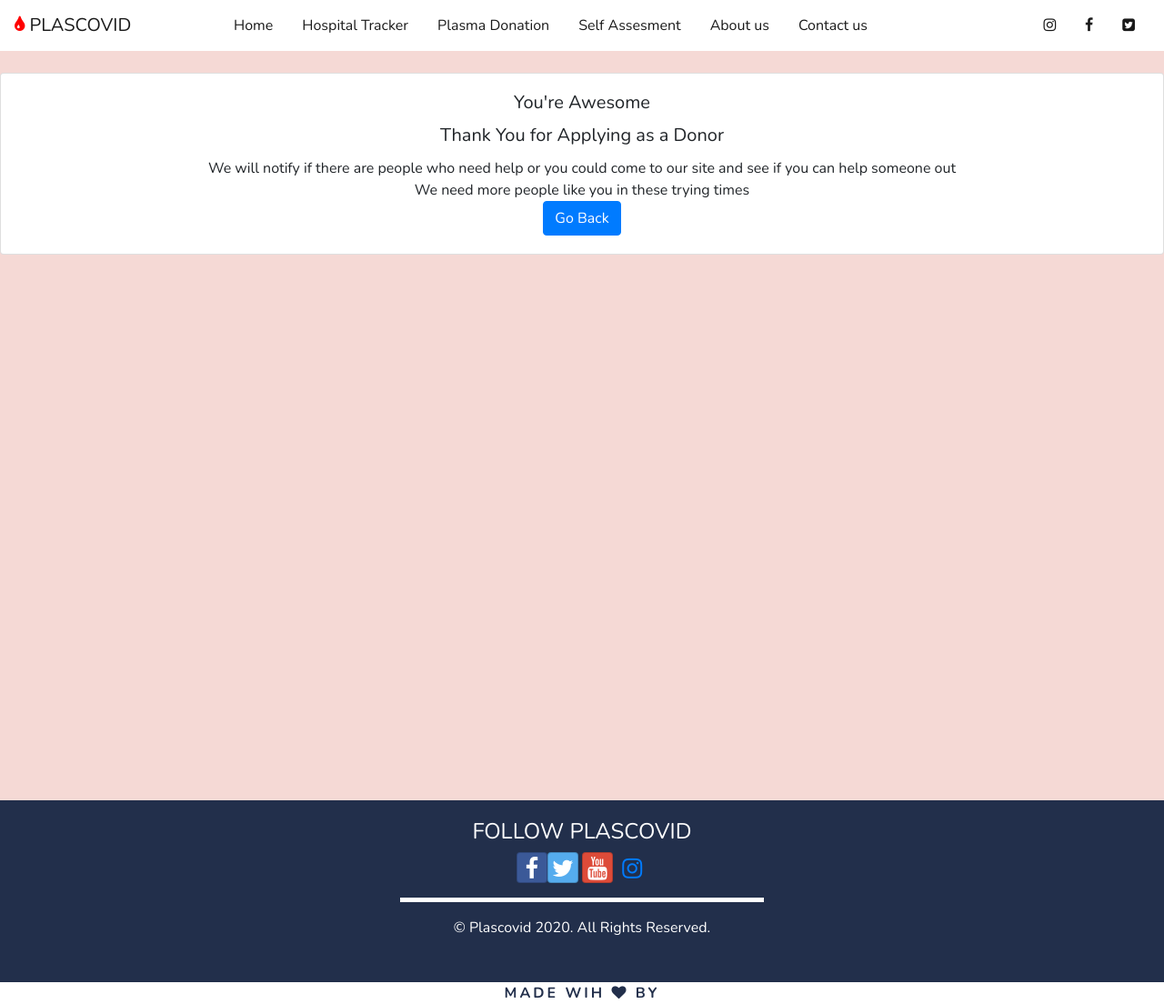
After one commit to NasarTarique/Plascovid, a Django app: template home/templates/home/donors.html in a window 1280 px wide. The commit adds this page. Shown: the whole page at 91% size. Run offline with Django 3.2, Linux system fonts and the light colour scheme; the template is opened without the code that fills it, so the values that code supplies are empty; some libraries are stand-ins or nearby versions.

Commit message:
files added

```diff
--- a/home/admin.py
+++ b/home/admin.py
@@ -1,6 +1,7 @@
 from django.contrib import admin
-from .models import Hospitals
+from .models import Hospitals,  Donors
 
 # Register your models here.
 
 admin.site.register(Hospitals)
+admin.site.register(Donors)
--- /dev/null
+++ b/home/templates/home/donors.html
@@ -0,0 +1,21 @@
+{% extends 'home/layout.html' %}
+{% load static %}
+  {% block css %}
+    <!-- Custom CSS -->
+	<link rel="stylesheet" href="{% static 'home/app.css' %}">
+<title>Donor Form</title>
+
+  {% endblock %}
+
+{%  block body  %}
+<div class="message" style="height:100vh;">
+<div class="card text-center">
+  <div class="card-body">
+<h5 class="card-title">You're Awesome</h5>
+    <h5 class="card-title">Thank You for Applying as a Donor </h5>
+	<p class="card-text">We will notify if there are people who need help or you could come to our site and see if you can help someone out </p>
+	<p class="card-text">We need more people like you in these trying times</p>
+    <a href="#" class="btn btn-primary">Go Back</a>
+  </div>
+</div></div>
+{% endblock %}
--- a/home/templates/home/layout.html
+++ b/home/templates/home/layout.html
@@ -27,22 +27,22 @@
       <div class="collapse navbar-collapse" id="navbarSupportedContent">
         <ul class="navbar-nav mr-auto ml-auto">
           <li class = "nav-item active mx-3 mx-xl-2">
-            <a class="nav-link" href="file:///D:/Udemy/Plascovid/Starter/index.html">Home</a>
+				  <a class="nav-link" href="{% url 'index' %}">Home</a>
           </li>
           <li class = "nav-item active mx-3 mx-xl-2">
-            <a href="#htracker" class="nav-link">Hospital Tracker</a>
+				  <a href="{% url 'index' %}" class="nav-link">Hospital Tracker</a>
           </li>
           <li class = "nav-item active mx-3 mx-xl-2">
-            <a class="nav-link" href="">Plasma Donation</a>
+				  <a class="nav-link" href="{% url 'register' %}">Plasma Donation</a>
           </li>
           <li class = "nav-item active mx-3 mx-xl-2">
-            <a class="nav-link" href="file:///D:/Udemy/Plascovid/Starter/self-assesment1.html">Self Assesment</a>
+				  <a class="nav-link" href="{% url 'selfassesment' %}">Self Assesment</a>
           </li>
            <li class = "nav-item active mx-3 mx-xl-2">
             <a class="nav-link" href="">About us</a>
           </li>
            <li class = "nav-item active mx-3 mx-xl-2">
-            <a class="nav-link" href="file:///D:/Udemy/Plascovid/Starter/contact-us.html">Contact us</a>
+				   <a class="nav-link" href="{% url 'contact'%}">Contact us</a>
           </li>
         </ul>
         <ul class="navbar-nav ml-auto">
--- a/home/templates/home/register.html
+++ b/home/templates/home/register.html
@@ -25,7 +25,7 @@
                     <li>Your personal details will be shared with others.</li>
                     <li>Your phone number will be avaiable on our website so that people can contact you</li>
                   </ul>
-                  <input class="btn servic" type="submit" value="Register as Donor">
+				  <a href="{% url 'donorform' %}" class="btn servic"> Register </a>
             </div>
         </div>
     </div>
--- a/home/urls.py
+++ b/home/urls.py
@@ -8,4 +8,5 @@ urlpatterns = [
     path('contact', views.contact, name="contact"),
     path('donorform', views.donor, name="donorform"),
     path('register', views.register, name="register"),
+    path('submissions', views.submissions, name='submissions')
 ]
```
Also changed, not shown: home/models.py (+28 -2 lines), home/templates/home/donorform.html (+19 -15 lines), home/views.py (+27 -1 lines), home/migrations/0002_donors.py (added), home/templates/home/receivers.html (added), 1 other file.
